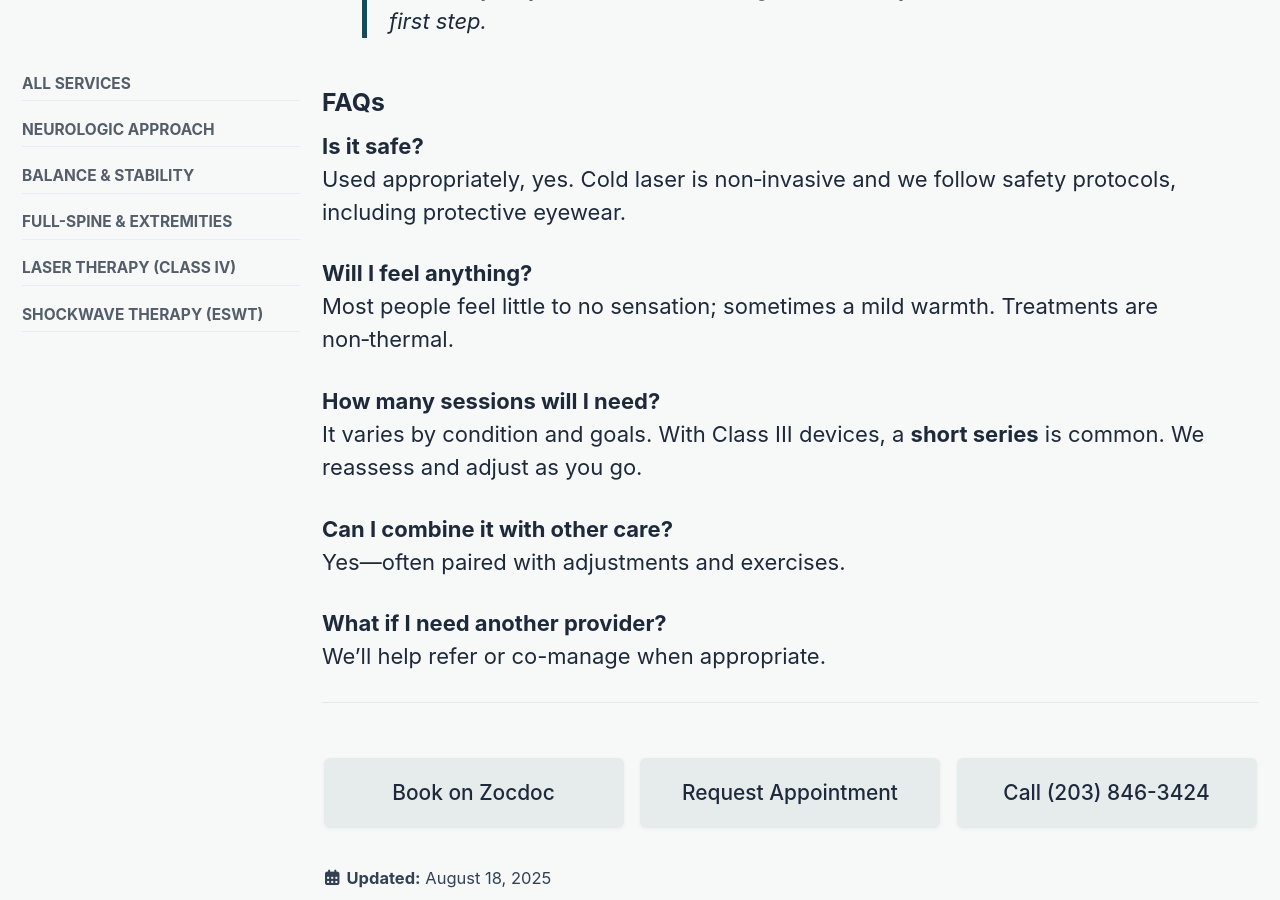
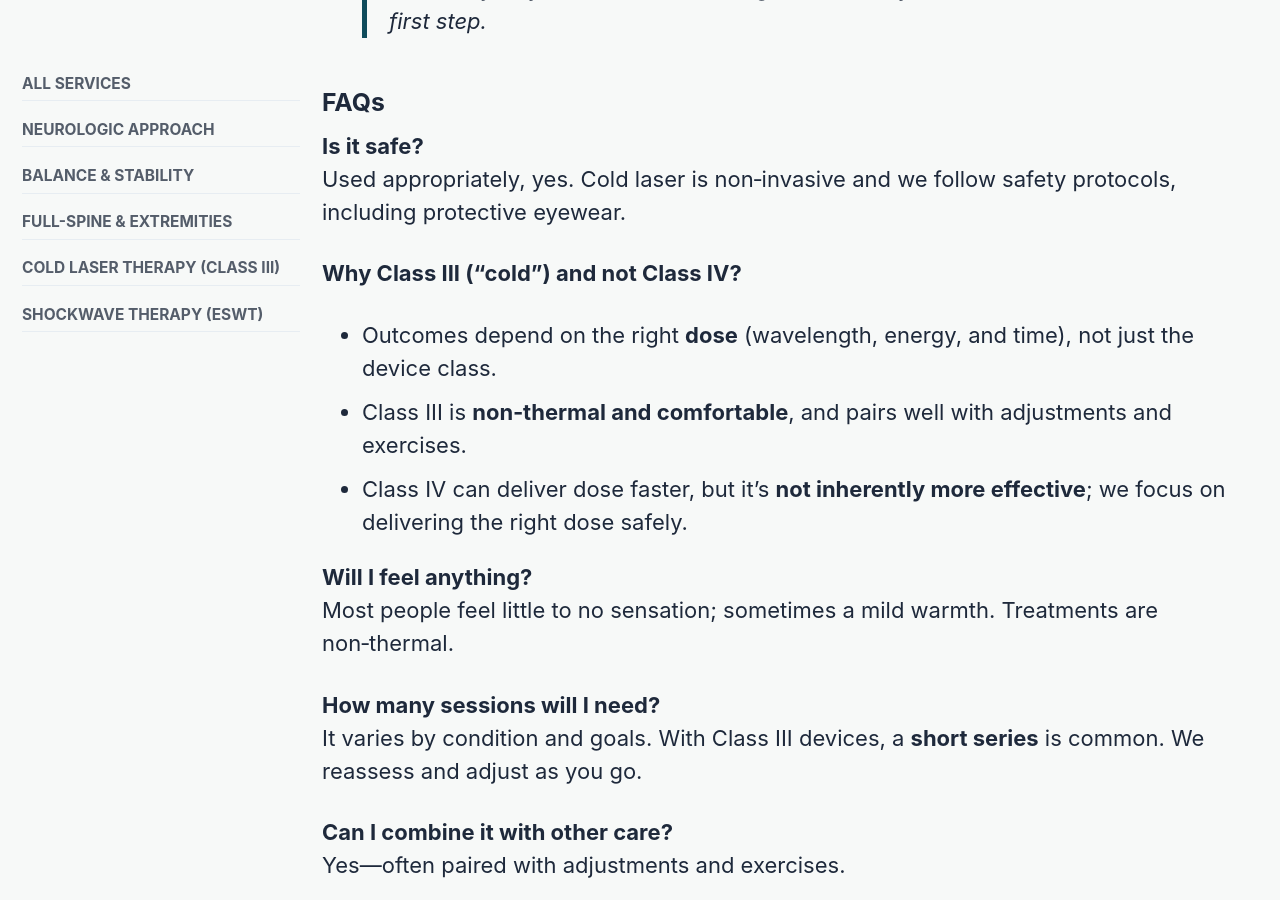
Before and after one commit to millerms/CranburyChiropractic, a Jekyll site: the page built from _pages/services/laser-therapy.md, in a window 1280 px wide and 900 px high, scrolled down 1458 px. Built offline with Jekyll 4.4.1, drawn with Linux system fonts in a browser that asks for light colours; cached includes are drawn as plain includes.

Commit message:
updated wording

```diff
--- a/_data/navigation.yml
+++ b/_data/navigation.yml
@@ -21,7 +21,7 @@ services:
     url: "/services/balance-stability/"
   - title: "Full-Spine & Extremities"
     url: "/services/full-spine-extremities/"
-  - title: "Laser Therapy (Class IV)"
+  - title: "Cold Laser Therapy (Class III)"
     url: "/services/laser-therapy/"
   - title: "Shockwave Therapy (ESWT)"
     url: "/services/shockwave-therapy-eswt/"
--- a/_pages/services/laser-therapy.md
+++ b/_pages/services/laser-therapy.md
@@ -34,8 +34,15 @@ Low‑level laser light is absorbed by cells and can influence mitochondrial act
 > We’ll tell you if cold laser isn’t the right match or if another service is a better first step.
 
 ### FAQs
+
 **Is it safe?**
 Used appropriately, yes. Cold laser is non‑invasive and we follow safety protocols, including protective eyewear.
+
+
+**Why Class III ("cold") and not Class IV?**
+- Outcomes depend on the right **dose** (wavelength, energy, and time), not just the device class.
+- Class III is **non‑thermal and comfortable**, and pairs well with adjustments and exercises.
+- Class IV can deliver dose faster, but it’s **not inherently more effective**; we focus on delivering the right dose safely.
 
 **Will I feel anything?**
 Most people feel little to no sensation; sometimes a mild warmth. Treatments are non‑thermal.
```
